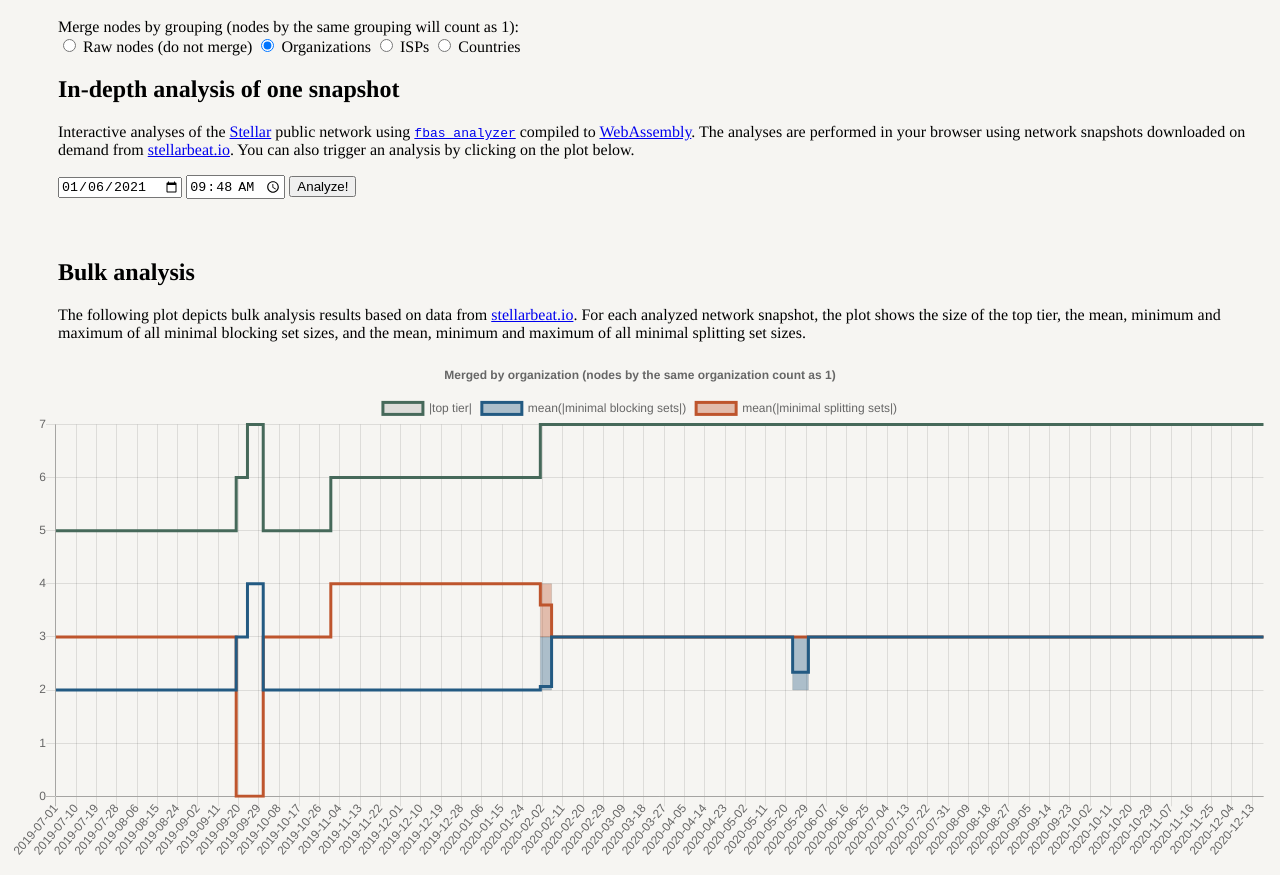
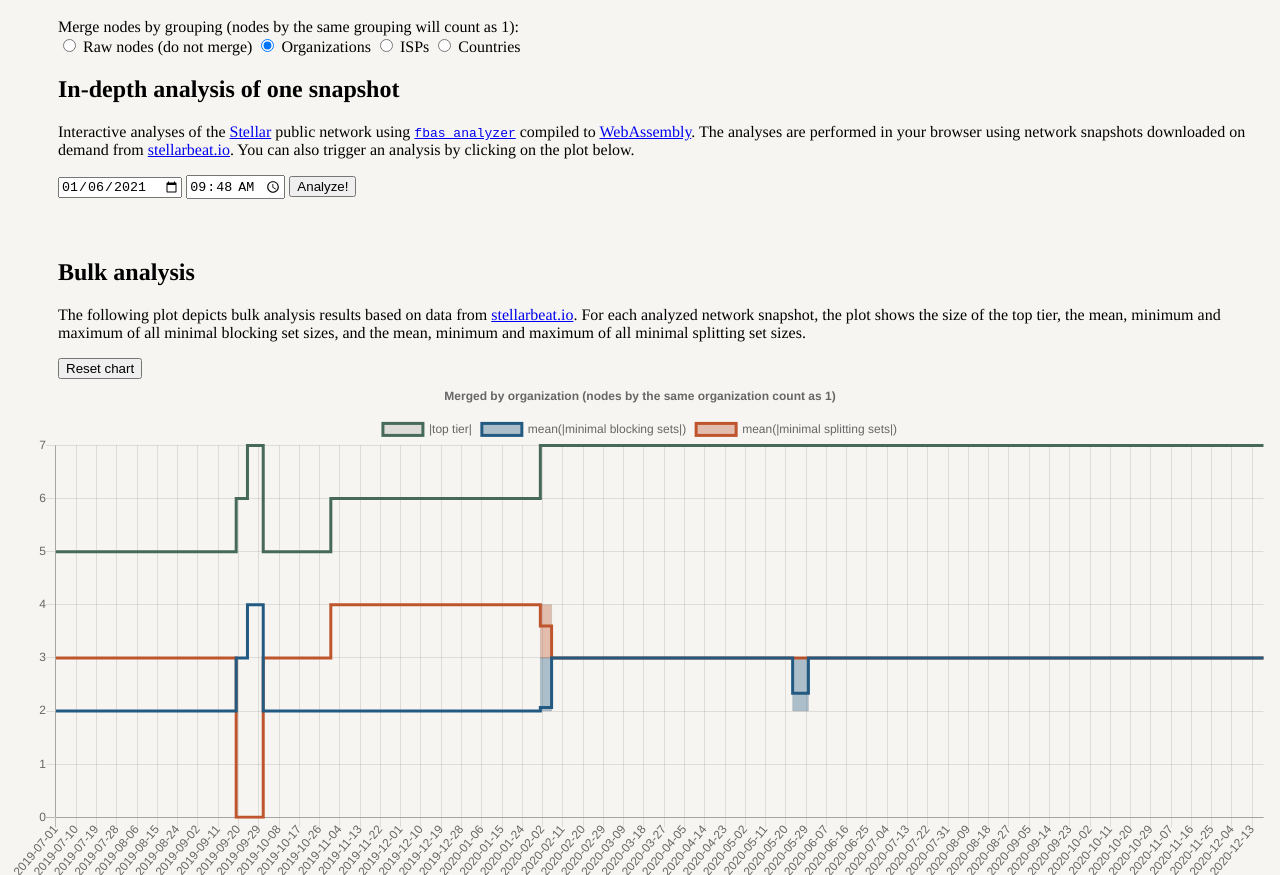
Before and after one commit to trudi-group/stellar_analysis, a plain HTML site: page index.html in a window 1280 px wide. Shown: the part 192-1067 px from the top of the page. Drawn offline with nearby package versions, Linux system fonts and the light colour scheme; some packages are replaced by stand-ins of ours; a script that the page names is missing.

Commit message:
Zoom and pan is now possible on the graph

```diff
--- a/graph.js
+++ b/graph.js
@@ -275,6 +275,24 @@ function make_chart_from_csv_data(canvas_id, csv_data) {
 				hitRadius: 5
 			},
 		},
+        plugins: {
+            zoom: {
+                pan: {
+                    enabled: true,
+                    mode: 'xy',
+                    rangeMin: {
+                        y: 0,
+                    },
+                },
+                zoom: {
+                    enabled: true,
+                    mode: 'xy',
+                    rangeMin: {
+                        y: 0,
+                    },
+                }
+            }
+        },
 		legend: {
 			labels: {
 				filter: function(legendItem, data) {
--- a/index.html
+++ b/index.html
@@ -75,17 +75,22 @@
     <div id="results-box"></div>
 
     <h2>Bulk analysis</h2>
-
     <p>
       The following plot depicts bulk analysis results based on data from <a href="https://stellarbeat.io">stellarbeat.io</a>.
       For each analyzed network snapshot, the plot shows the size of the top tier, the mean, minimum and maximum of all minimal blocking set sizes, and the mean, minimum and maximum of all minimal splitting set sizes.
     </p>
-
+    <div class="control-box">
+      <button id="reset-btn" title="Set chart to original size after zoom" type="button" onclick="make_chart_from_csv_url('daily_chart_merged_by_org', 'stellarbeat_daily.csv')">
+        Reset chart
+      </button>
+    </div>
 
       <div style="height: 500px" width: "300px">
         <canvas id="daily_chart_merged_by_org"></canvas>
       </div>
-      <script src="https://cdn.jsdelivr.net/npm/chart.js@2.8.0"></script>
+      <script src="https://cdn.jsdelivr.net/npm/chart.js@2.9.3"></script>
+      <script src="https://cdn.jsdelivr.net/npm/hammerjs@2.0.8"></script>
+      <script src="https://cdn.jsdelivr.net/npm/chartjs-plugin-zoom@0.7.7"></script>
       <script src="https://d3js.org/d3.v5.min.js"></script>
       <script type="text/javascript" src="data_handler.js"></script>
       <script type="text/javascript" src="graph.js"></script>
```
